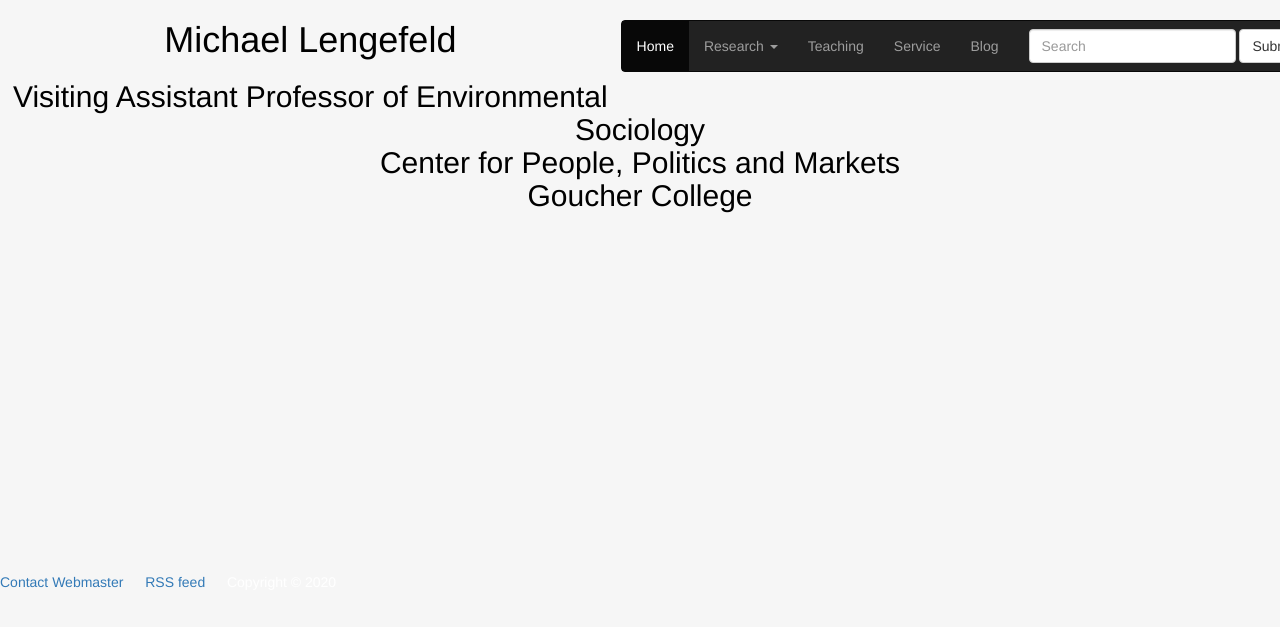
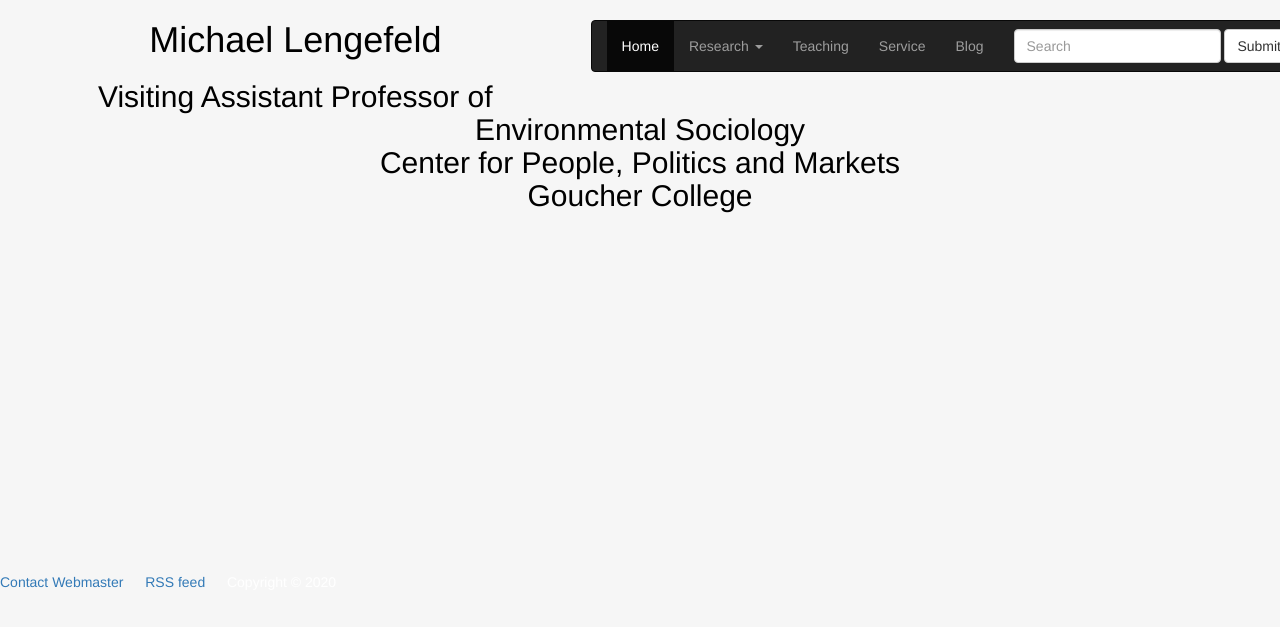
Before and after one commit to resilience1/resilience1.github.io, a Jekyll site: the page index.html, which Jekyll copies as it is, in a window 1280 px wide. Shown: the top 627 px of the page. Built offline with Jekyll 4.4.1, drawn with Linux system fonts in a browser that asks for light colours; nearby versions of some CDN libraries.

Commit message:
Update index.html

```diff
--- a/index.html
+++ b/index.html
@@ -12,10 +12,10 @@
   </head>
 
   <body id="bg-img">
-    <header>
+      <header>
       <nav class="navbar navbar-inverse navbar-right">
-    <div class="navbar-header"></div>
-
+  <div class="container-fluid">
+    <div class="navbar-header">
     <ul class="nav navbar-nav">
       <li class="active"><a href=/index>Home</a></li>
 	    <li class="dropdown"><a class="dropdown-toggle" data-toggle="dropdown" href="#">Research <span class="caret"></span></a>
```
